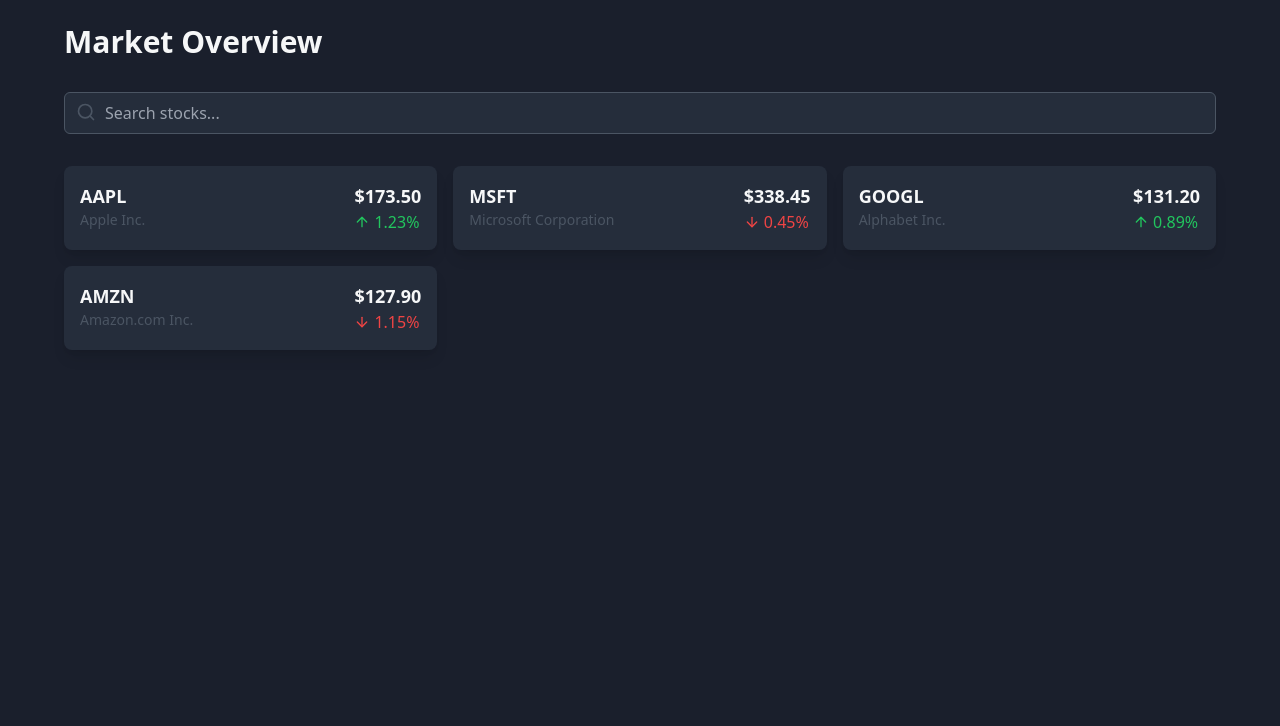
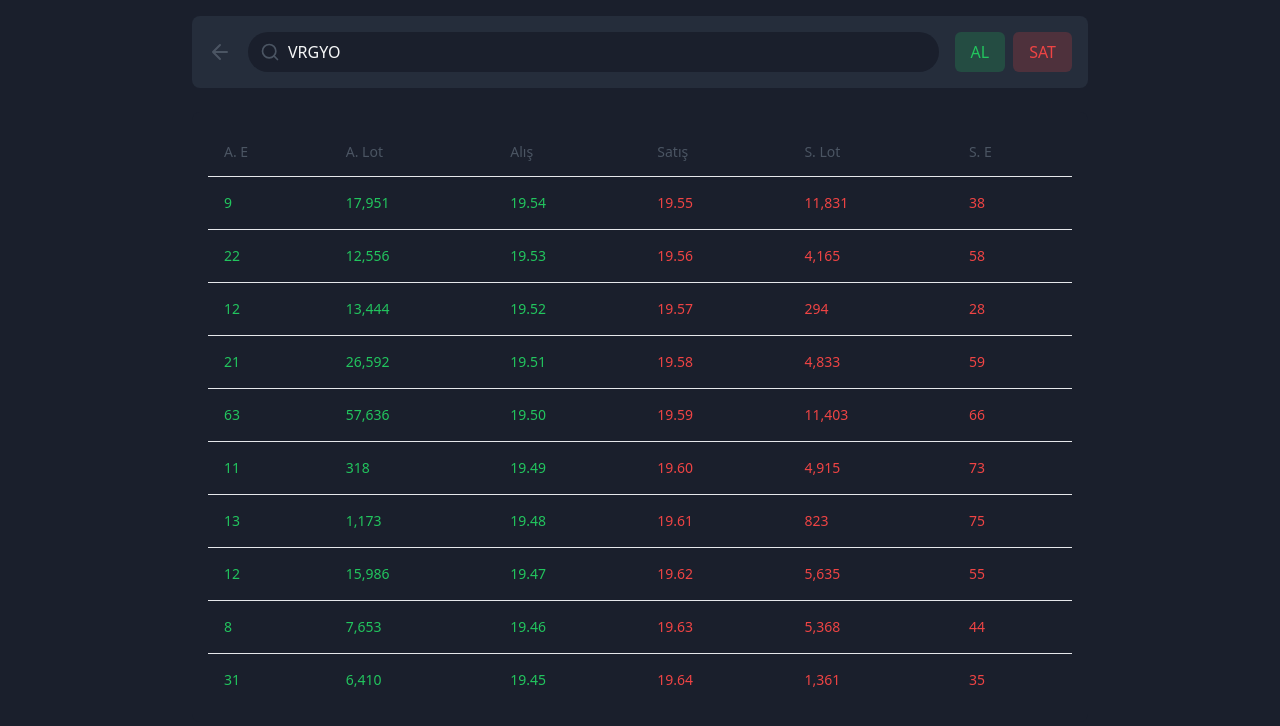
Before and after one commit to Ramazaneles/hissederinlik, a React (Vite) app: page / in a window 1280 px wide. Shown: the top 726 px of the page. Built offline with nearby package versions, Linux system fonts and the light colour scheme.

Commit message:
Refactor stock depth example
Reorganize and redesign the existing structure to align with the provided visual example for the stock depth feature.
[skip gpt_engineer]

```diff
--- /dev/null
+++ b/src/components/StockDepthTable.tsx
@@ -0,0 +1,46 @@
+import { Table, TableBody, TableCell, TableHead, TableHeader, TableRow } from "@/components/ui/table";
+
+interface DepthData {
+  orderCount: number;
+  lot: number;
+  price: number;
+}
+
+interface StockDepthTableProps {
+  buyOrders: DepthData[];
+  sellOrders: DepthData[];
+}
+
+export const StockDepthTable = ({ buyOrders, sellOrders }: StockDepthTableProps) => {
+  return (
+    <div className="bg-background rounded-lg p-4">
+      <Table>
+        <TableHeader>
+          <TableRow>
+            <TableHead className="text-muted">A. E</TableHead>
+            <TableHead className="text-muted">A. Lot</TableHead>
+            <TableHead className="text-muted">Alış</TableHead>
+            <TableHead className="text-muted">Satış</TableHead>
+            <TableHead className="text-muted">S. Lot</TableHead>
+            <TableHead className="text-muted">S. E</TableHead>
+          </TableRow>
+        </TableHeader>
+        <TableBody>
+          {buyOrders.map((buy, index) => {
+            const sell = sellOrders[index];
+            return (
+              <TableRow key={index}>
+                <TableCell className="text-success">{buy.orderCount}</TableCell>
+                <TableCell className="text-success">{buy.lot.toLocaleString()}</TableCell>
+                <TableCell className="text-success">{buy.price.toFixed(2)}</TableCell>
+                <TableCell className="text-danger">{sell.price.toFixed(2)}</TableCell>
+                <TableCell className="text-danger">{sell.lot.toLocaleString()}</TableCell>
+                <TableCell className="text-danger">{sell.orderCount}</TableCell>
+              </TableRow>
+            );
+          })}
+        </TableBody>
+      </Table>
+    </div>
+  );
+};
--- a/src/components/StockSearch.tsx
+++ b/src/components/StockSearch.tsx
@@ -1,20 +1,16 @@
-import { useState } from 'react';
 import { Search } from 'lucide-react';
 
 export const StockSearch = () => {
-  const [query, setQuery] = useState('');
-
   return (
     <div className="relative">
-      <div className="relative">
+      <div className="relative flex items-center">
+        <Search className="absolute left-3 text-muted h-5 w-5" />
         <input
           type="text"
-          className="input w-full pl-10"
-          placeholder="Search stocks..."
-          value={query}
-          onChange={(e) => setQuery(e.target.value)}
+          className="w-full bg-background border-none rounded-full pl-10 pr-4 py-2 text-foreground placeholder:text-muted focus:outline-none focus:ring-2 focus:ring-primary"
+          placeholder="VRGYO"
+          defaultValue="VRGYO"
         />
-        <Search className="absolute left-3 top-2.5 text-muted h-5 w-5" />
       </div>
     </div>
   );
--- a/src/pages/Index.tsx
+++ b/src/pages/Index.tsx
@@ -1,28 +1,58 @@
 import { StockSearch } from "@/components/StockSearch";
-import { StockCard } from "@/components/StockCard";
+import { StockDepthTable } from "@/components/StockDepthTable";
 
-const mockStocks = [
-  { symbol: "AAPL", name: "Apple Inc.", price: 173.50, change: 1.23 },
-  { symbol: "MSFT", name: "Microsoft Corporation", price: 338.45, change: -0.45 },
-  { symbol: "GOOGL", name: "Alphabet Inc.", price: 131.20, change: 0.89 },
-  { symbol: "AMZN", name: "Amazon.com Inc.", price: 127.90, change: -1.15 },
+// Mock data to match the image example
+const mockBuyOrders = [
+  { orderCount: 9, lot: 17951, price: 19.54 },
+  { orderCount: 22, lot: 12556, price: 19.53 },
+  { orderCount: 12, lot: 13444, price: 19.52 },
+  { orderCount: 21, lot: 26592, price: 19.51 },
+  { orderCount: 63, lot: 57636, price: 19.50 },
+  { orderCount: 11, lot: 318, price: 19.49 },
+  { orderCount: 13, lot: 1173, price: 19.48 },
+  { orderCount: 12, lot: 15986, price: 19.47 },
+  { orderCount: 8, lot: 7653, price: 19.46 },
+  { orderCount: 31, lot: 6410, price: 19.45 },
+];
+
+const mockSellOrders = [
+  { orderCount: 38, lot: 11831, price: 19.55 },
+  { orderCount: 58, lot: 4165, price: 19.56 },
+  { orderCount: 28, lot: 294, price: 19.57 },
+  { orderCount: 59, lot: 4833, price: 19.58 },
+  { orderCount: 66, lot: 11403, price: 19.59 },
+  { orderCount: 73, lot: 4915, price: 19.60 },
+  { orderCount: 75, lot: 823, price: 19.61 },
+  { orderCount: 55, lot: 5635, price: 19.62 },
+  { orderCount: 44, lot: 5368, price: 19.63 },
+  { orderCount: 35, lot: 1361, price: 19.64 },
 ];
 
 const Index = () => {
   return (
-    <div className="min-h-screen p-6">
-      <div className="max-w-6xl mx-auto">
-        <h1 className="text-3xl font-bold mb-8 animate-fade-in">Market Overview</h1>
-
-        <div className="mb-8 animate-slide-in">
-          <StockSearch />
+    <div className="min-h-screen p-4">
+      <div className="max-w-4xl mx-auto">
+        <div className="flex items-center justify-between mb-6 bg-card rounded-lg p-4">
+          <button className="text-muted hover:text-foreground">
+            <svg xmlns="http://www.w3.org/2000/svg" width="24" height="24" viewBox="0 0 24 24" fill="none"
+                 stroke="currentColor" strokeWidth="2" strokeLinecap="round" strokeLinejoin="round">
+              <path d="M19 12H5M12 19l-7-7 7-7"/>
+            </svg>
+          </button>
+          <div className="flex-1 mx-4">
+            <StockSearch />
+          </div>
+          <div className="flex gap-2">
+            <button className="px-4 py-2 rounded-md bg-success/20 text-success hover:bg-success/30">
+              AL
+            </button>
+            <button className="px-4 py-2 rounded-md bg-danger/20 text-danger hover:bg-danger/30">
+              SAT
+            </button>
+          </div>
         </div>
 
-        <div className="grid grid-cols-1 md:grid-cols-2 lg:grid-cols-3 gap-4">
-          {mockStocks.map((stock) => (
-            <StockCard key={stock.symbol} {...stock} />
-          ))}
-        </div>
+        <StockDepthTable buyOrders={mockBuyOrders} sellOrders={mockSellOrders} />
       </div>
     </div>
   );
```
